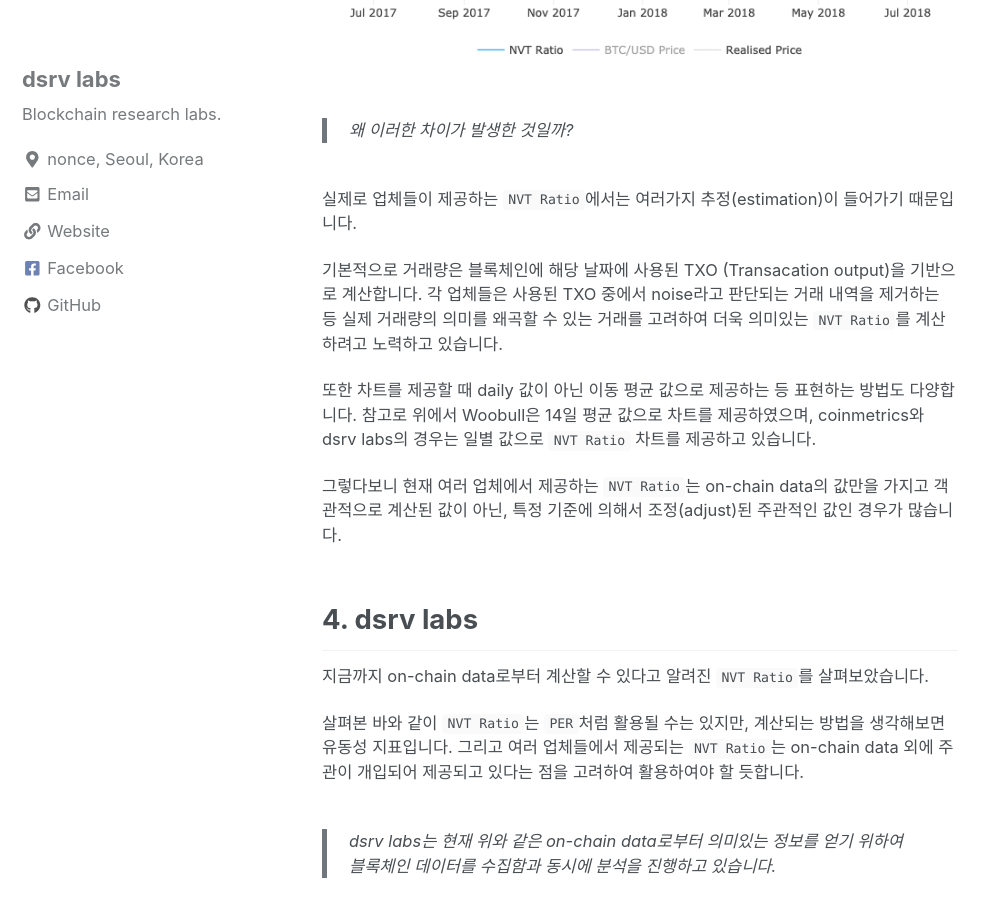
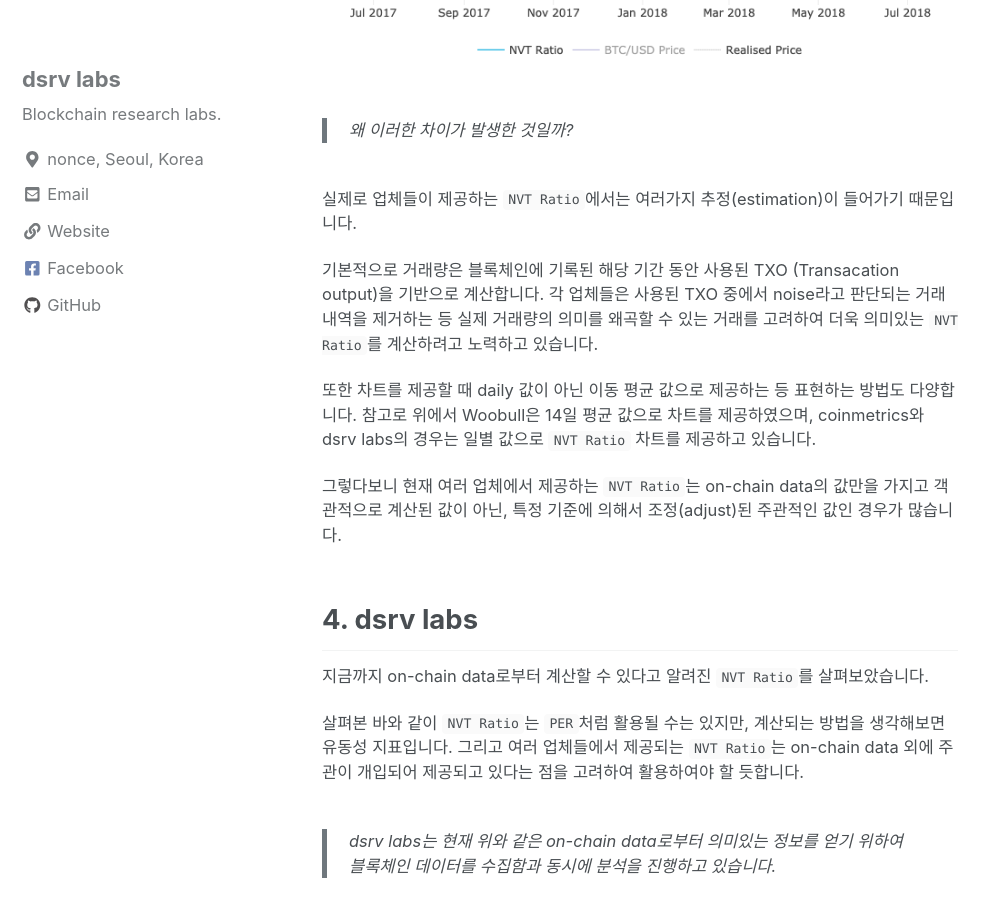
Before and after one commit to dsrvlabs/dsrvlabs.github.io, a Jekyll site: the page built from _posts/2019-09-10-looking_into_bitcoin_onchaindata.md, in a window 1280 px wide and 900 px high, scrolled down 4620 px. Shown: the whole window, without its empty margins (0-998 px from the left). Built offline with Jekyll 4.4.1, drawn with Linux system fonts in a browser that asks for light colours; cached includes are drawn as plain includes; nearby versions of some CDN libraries; comment, search, counter and statistics services are not loaded; some of the changed text lies outside the part shown.

Commit message:
Update 2019-09-10-looking_into_bitcoin_onchaindata.md
Update 2019-09-10-looking_into_bitcoin_onchaindata.md

Signed-off-by: Hyung-Kyu Choi <hyungkyu.choi@gmail.com>

```diff
--- a/_posts/2019-09-10-looking_into_bitcoin_onchaindata.md
+++ b/_posts/2019-09-10-looking_into_bitcoin_onchaindata.md
@@ -36,7 +36,7 @@ Bitcoin on-chain data로 얻을 수 있는 정보 중 대표적인 것으로 `NV
 
 `NVT Ratio`란 *Network Value to Transaction Ratio*의 약자로, 특정 기간의 블록체인 네트워크의 총 가치와 이전된 가치의 비율입니다.
 
-`NVT Ratio`가 소개된 아래의 [Forbes](https://www.forbes.com/sites/wwoo/2017/09/29/is-bitcoin-in-a-bubble-check-the-nvt-ratio/#29692dc66a23) 글에서 NVT Ratio를 기존 주식시장의 PER (Price-earnings ratio)과 유사한 지표로 소개하여 지금도 PER과 유사한 지표로 널리 여겨지고 있습니다.
+`NVT Ratio`가 소개된 아래의 [Forbes](https://www.forbes.com/sites/wwoo/2017/09/29/is-bitcoin-in-a-bubble-check-the-nvt-ratio/#29692dc66a23) 글에서 `NVT Ratio`를 기존 주식시장의 PER (Price-earnings ratio)과 유사한 지표로 소개하여 지금도 PER과 유사한 지표로 널리 여겨지고 있습니다.
 
 <img alt="Is Bitcoin In A Bubble? Check The NVT Ratio" src="https://raw.githubusercontent.com/dsrvlabs/dsrvlabs.github.io/master/posts_attachment/20190904-bitcoin_onchain-fig1.png" width="50%">
 
@@ -99,7 +99,7 @@ NVT Ratio는 위와 같이 on-chain data로 부터 계산된다면 여러 업체
 
 실제로 업체들이 제공하는 `NVT Ratio`에서는 여러가지 추정(estimation)이 들어가기 때문입니다.
 
-기본적으로 거래량은 블록체인에 해당 날짜에 사용된 TXO (Transacation output)을 기반으로 계산합니다.
+기본적으로 거래량은 블록체인에 기록된 해당 기간 동안 사용된 TXO (Transacation output)을 기반으로 계산합니다.
 각 업체들은 사용된 TXO 중에서 noise라고 판단되는 거래 내역을 제거하는 등 실제 거래량의 의미를 왜곡할 수 있는 거래를 고려하여 더욱 의미있는 `NVT Ratio`를 계산하려고 노력하고 있습니다.
 
 또한 차트를 제공할 때 daily 값이 아닌 이동 평균 값으로 제공하는 등 표현하는 방법도 다양합니다. 참고로 위에서 Woobull은 14일 평균 값으로 차트를 제공하였으며, coinmetrics와 dsrv labs의 경우는 일별 값으로 `NVT Ratio` 차트를 제공하고 있습니다.
```
